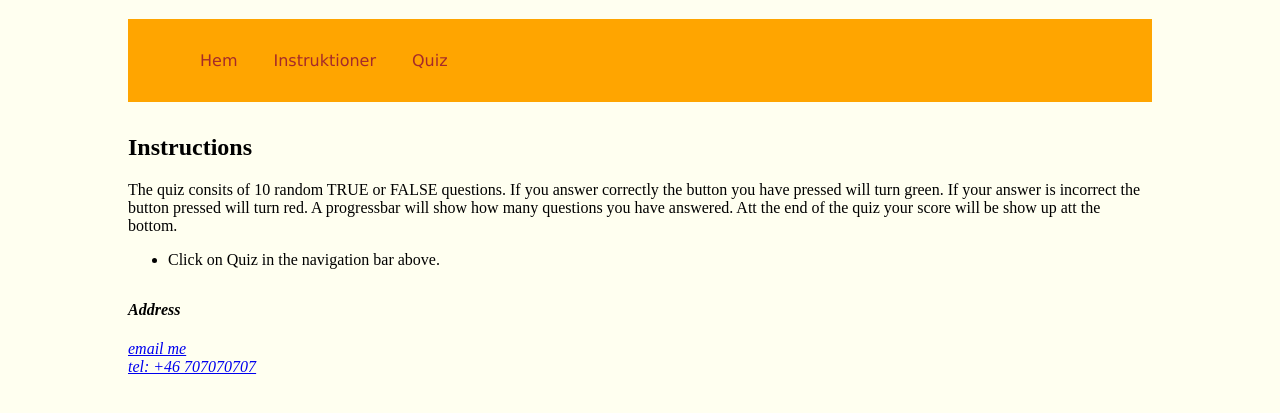
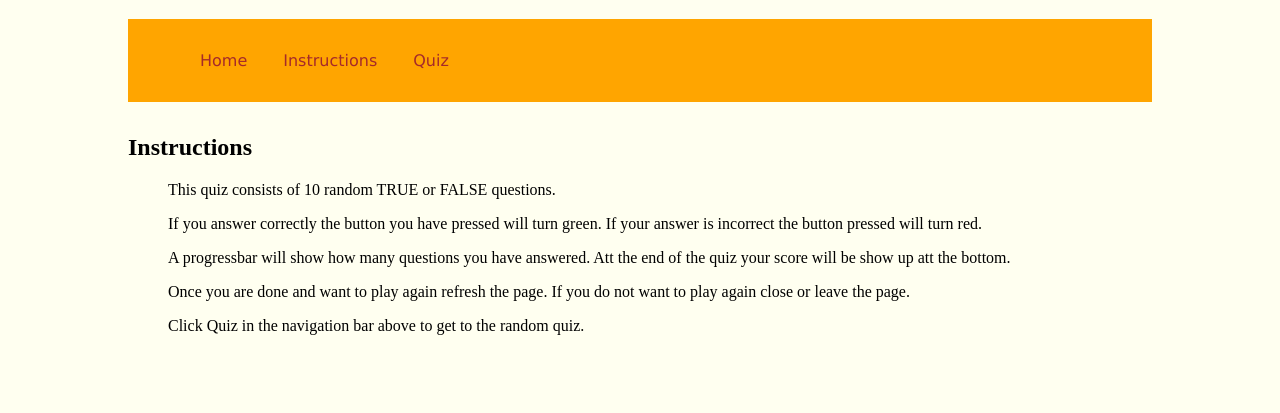
Before and after one commit to Saltkatt/Quiz, a plain HTML site: page instructions.html in a window 1280 px wide. Shown: the part 61-474 px from the top of the page. Drawn offline with Linux system fonts and the light colour scheme.

Commit message:
Fixed information, minor changes

```diff
--- a/instructions.html
+++ b/instructions.html
@@ -13,8 +13,8 @@
         <h1>Instructions for QuizMaster</h1>
         <nav>
           <ul>
-            <li><a href="index.html">Hem</a></li>
-            <li><a href="instructions.html">Instruktioner</a></li>
+            <li><a href="index.html">Home</a></li>
+            <li><a href="instructions.html">Instructions</a></li>
             <li><a href="quiz.html">Quiz</a></li>
           </ul>
         </nav>
@@ -22,13 +22,24 @@
       <section>
         <article>
           <h2>Instructions</h2>
-          <p>The quiz consits of 10 random TRUE or FALSE questions.
-          If you answer correctly the button you have pressed will turn green.
-          If your answer is incorrect the button pressed will turn red.
-          A progressbar will show how many questions you have answered.
-          Att the end of the quiz your score will be show up att the bottom.</p>
+
           <ul>
-            <li>Click on Quiz in the navigation bar above. </li>
+            This quiz consists of 10 random TRUE or FALSE questions.
+          </ul>
+          <ul>
+            If you answer correctly the button you have pressed will turn green.
+            If your answer is incorrect the button pressed will turn red.
+          </ul>
+          <ul>
+            A progressbar will show how many questions you have answered.
+            Att the end of the quiz your score will be show up att the bottom.
+          </ul>
+          <ul>
+            Once you are done and want to play again refresh the page.
+            If you do not want to play again close or leave the page.
+          </ul>
+          <ul>
+            Click Quiz in the navigation bar above to get to the random quiz.
           </ul>
         </article>
       </section>
@@ -36,12 +47,7 @@
 
   </body>
   <footer id="main-footer">
-    <address class="">
-      <h4>Address</h4>
-      <a href="<a href="mailto:elin.sexton@iths.se=feedback>email me</a>
-      <br>
-      <a href="tel:+46707070707">tel: +46 707070707</a>
-    </address>
+
   </footer>
 
 </html>
```
